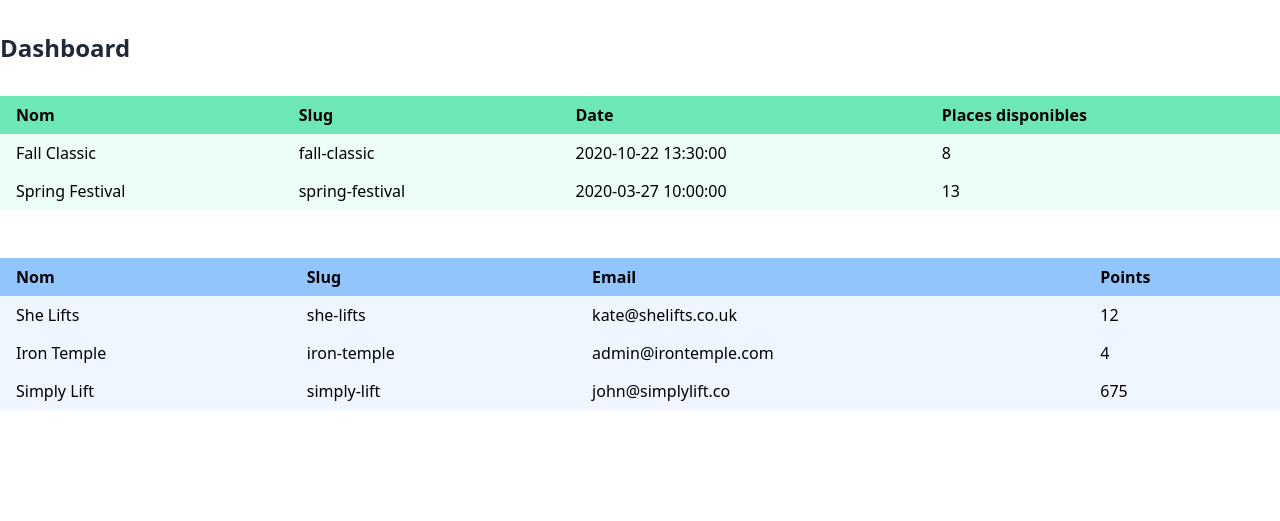
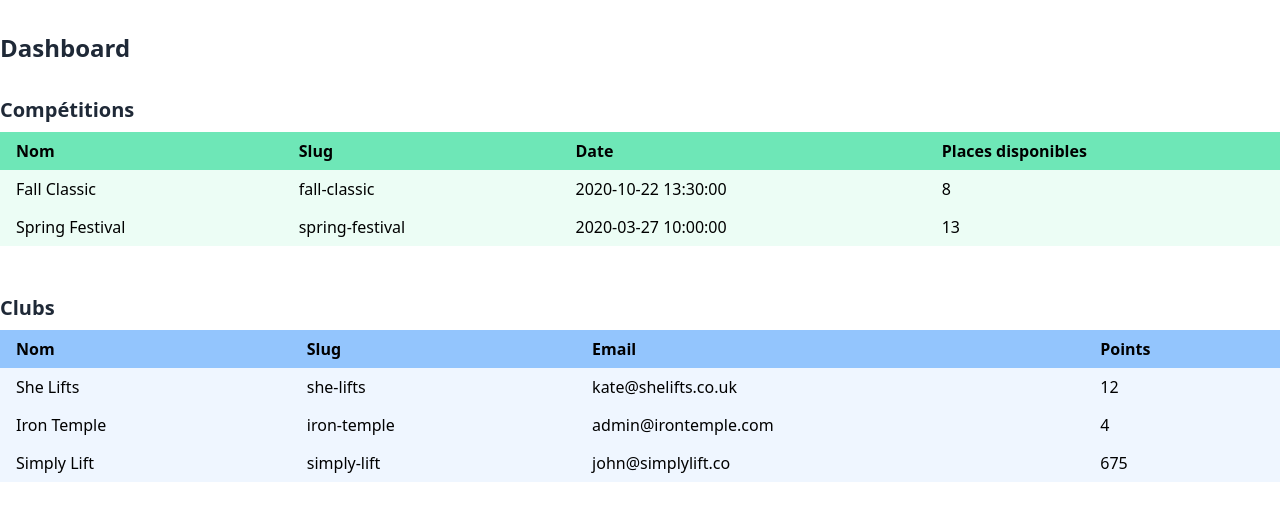
Before and after one commit to MENT3/school-test-units-project, a Flask app: page /dashboard in a window 1280 px wide. Shown: the top 521 px of the page. Run offline with Flask 2, Linux system fonts and the light colour scheme.

Commit message:
feat: add section title on dashboard

```diff
--- a/templates/dashboard.html
+++ b/templates/dashboard.html
@@ -6,7 +6,12 @@
       Dashboard
     </h1>
 
-    <table class="w-full mt-8 table-auto">
+    <div class="mt-8">
+      <h3 class="text-xl text-gray-800 font-semibold">
+        Compétitions
+      </h3>
+
+      <table class="w-full mt-2 table-auto">
         <thead class="bg-green-300">
           <tr class="text-left">
             <th class="px-4 py-2">
@@ -23,7 +28,6 @@
             </th>
           </tr>
         </thead>
-
         <tbody class="bg-green-50">
           {% for competition in competitions %}
             <tr>
@@ -36,8 +40,14 @@
           {% endfor %}
         </tbody>
       </table>
+    </div>
 
-    <table class="w-full mt-12 table-auto">
+    <div class="mt-12">
+      <h3 class="text-xl text-gray-800 font-semibold">
+        Clubs
+      </h3>
+
+      <table class="w-full mt-2 table-auto">
         <thead class="bg-blue-300 text-left">
           <tr>
             <th class="px-4 py-2">
@@ -54,7 +64,6 @@
             </th>
           </tr>
         </thead>
-
         <tbody class="bg-blue-50">
           {% for club in clubs %}
             <tr>
@@ -68,4 +77,5 @@
         </tbody>
       </table>
     </div>
+  </div>
 {% endblock %}
```
Lines whose indentation alone changed are shown as unchanged.
